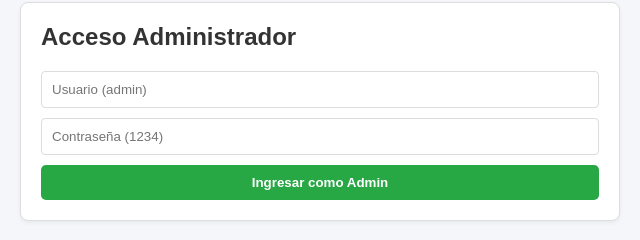
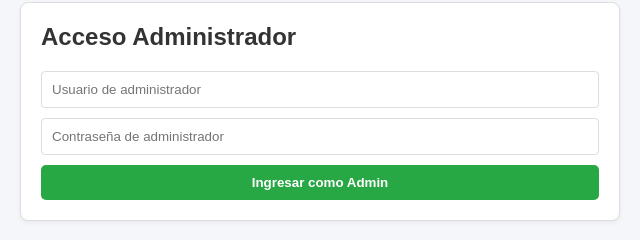
Before and after one commit to neribalbuena/equipo3grupo1-2026, a plain HTML site: page frontend/index.html in a window 1280 px wide. Shown: the part 612-852 px from the top of the page, 320-960 px from the left. Drawn offline with Linux system fonts and the light colour scheme; no server answers.

Commit message:
Update index.html

```diff
--- a/frontend/index.html
+++ b/frontend/index.html
@@ -25,6 +25,8 @@
                     <option value="Notebook / Equipo">Notebook / Equipo</option>
                     <option value="Tótem Principal">Tótem Principal</option>
                     <option value="Proyector / Aula">Proyector / Aula</option>
+                    <option value="Libro / Biblioteca">Proyector / Aula</option>
+                    <option value="Mapa">Proyector / Aula</option>
                 </select>
 
                 <label for="descripcion">Descripcion de la falla:</label>
@@ -46,8 +48,8 @@
         <section id="seccion-login" class="card">
             <h2>Acceso Administrador</h2>
             <form id="form-login">
-                <input type="text" id="login-user" placeholder="Usuario (admin)" required />
-                <input type="password" id="login-pass" placeholder="Contraseña (1234)" required />
+                <input type="text" id="login-user" placeholder="Usuario de administrador" required />
+                <input type="password" id="login-pass" placeholder="Contraseña de administrador" required />
                 <button type="submit" class="btn-secondary">Ingresar como Admin</button>
             </form>
         </section>
```
